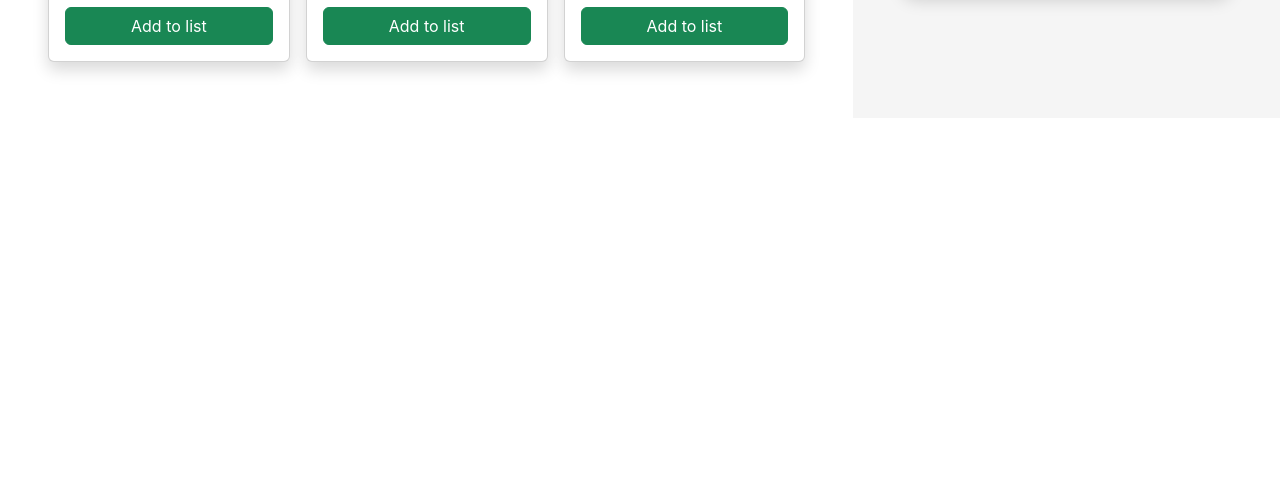
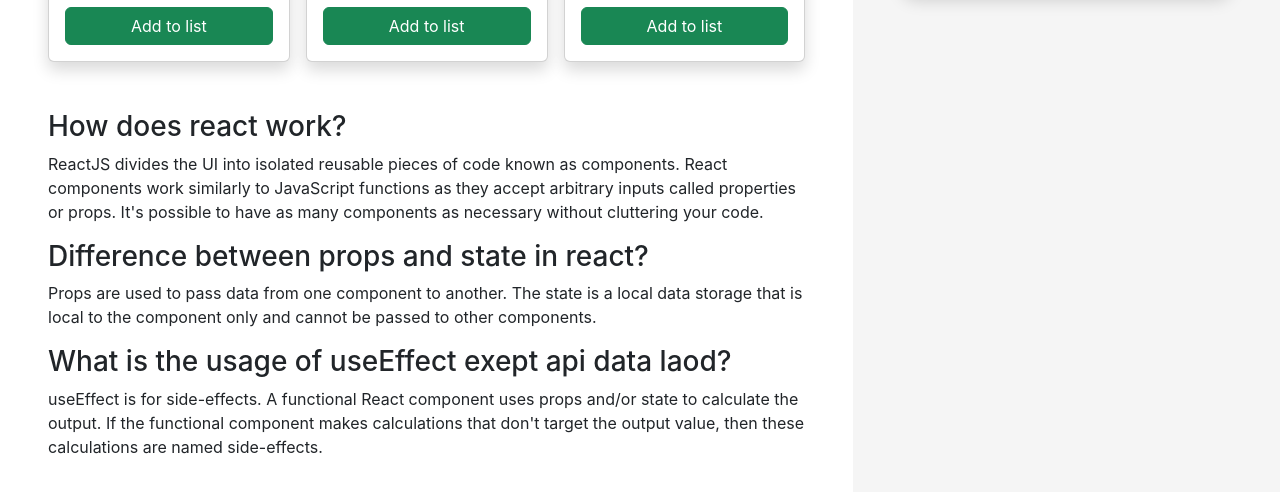
Before and after one commit to NabinIslam/blazing-active-club, a React (Create React App) app: page / in a window 1280 px wide. Shown: the part 784-1276 px from the top of the page. Before the commit the page ends 902 px from the top, so only its background shows below. Built offline with nearby package versions, Linux system fonts and the light colour scheme.

Commit message:
question and answer section done

```diff
--- a/src/components/QnA/QnA.js
+++ b/src/components/QnA/QnA.js
@@ -2,8 +2,27 @@ import React from 'react';
 
 const QnA = () => {
   return (
-    <div>
-        <h3></h3>
+    <div className='my-5'>
+      <h3>How does react work?</h3>
+      <p>
+        ReactJS divides the UI into isolated reusable pieces of code known as
+        components. React components work similarly to JavaScript functions as
+        they accept arbitrary inputs called properties or props. It's possible
+        to have as many components as necessary without cluttering your code.
+      </p>
+      <h3>Difference between props and state in react?</h3>
+      <p>
+        Props are used to pass data from one component to another. The state is
+        a local data storage that is local to the component only and cannot be
+        passed to other components.
+      </p>
+      <h3>What is the usage of useEffect exept api data laod?</h3>
+      <p>
+        useEffect is for side-effects. A functional React component uses props
+        and/or state to calculate the output. If the functional component makes
+        calculations that don't target the output value, then these calculations
+        are named side-effects.
+      </p>
     </div>
   );
 };
```
